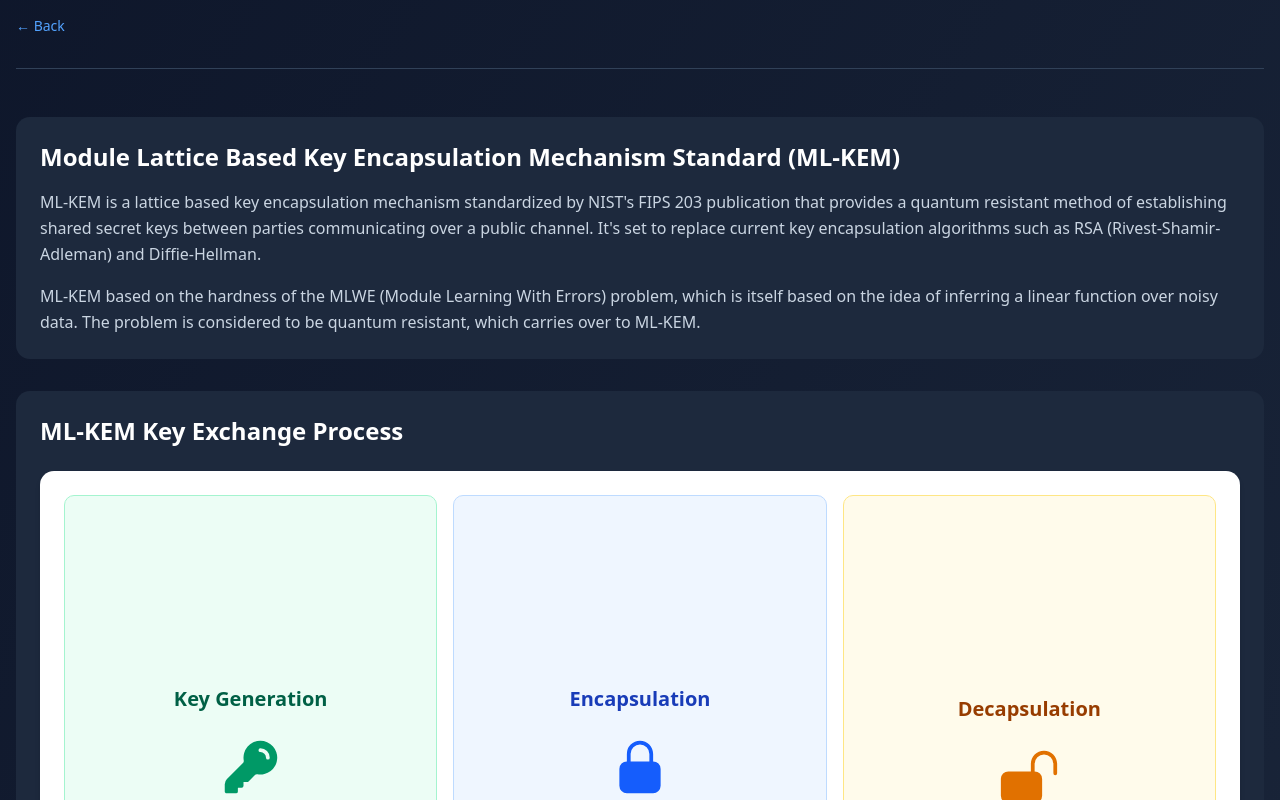
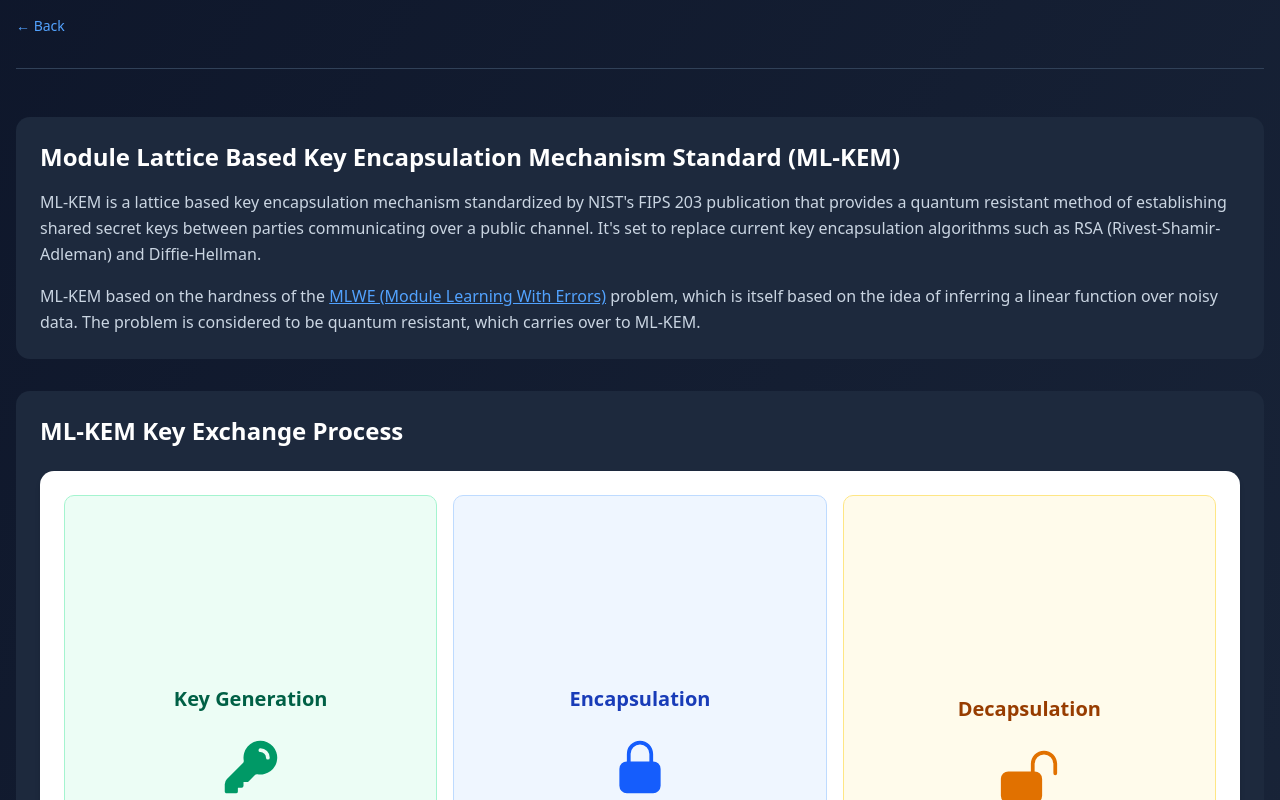
Before and after one commit to micma69/latviz, a Next.js app: page /ml-kem in a window 1280 px wide. Shown: the top 800 px of the page. Built offline with nearby package versions, Linux system fonts and the light colour scheme.

Commit message:
added links

```diff
--- a/app/glossary/page.tsx
+++ b/app/glossary/page.tsx
@@ -79,7 +79,7 @@ export default function Glossary() {
                                         </figcaption>
                                     </figure>
                                     <p className="flex justify-center text-xl text-slate-300 leading-relaxed">
-                                        How is this a lattice-based problem?
+                                        It should be noted that the example of LWE given above is for the search version of the problem. The other version (the decision version) is not relevant to any of the algorithms discussed here.
                                     </p>
                                 </div>
                             ),
--- a/app/ml-dsa/page.tsx
+++ b/app/ml-dsa/page.tsx
@@ -187,7 +187,11 @@ export default function MLDSAPage() {
                         ML-DSA is a lattice-based digital signature algorithm standardized by NIST's FIPS 204 publication that provides a quantum resistant method to generate and verify digital signatures. It's set to replace current digital signature algorithms such as RSA (Rivest-Shamir-Adleman) and ECDSA (Elliptic Curve Digital Signature Algorithm) that are quantum vulnerable.
                     </p>
                     <p className="text-slate-300 leading-relaxed">
-                        ML-DSA is based on the hardness of the MLWE (Module Learning With Errors) problem, which is itself based on the idea of inferring a linear function over noisy data. The problem is considered to be quantum resistant, which carries over to ML-DSA.
+                        ML-DSA is based on the hardness of the{" "}
+                    <Link href="/glossary#latticeproblems" className="text-blue-400 hover:text-blue-300 underline">
+                        MLWE (Module Learning With Errors)
+                    </Link>{" "}
+                    problem, which is itself based on the idea of inferring a linear function over noisy data. The problem is considered to be quantum resistant, which carries over to ML-DSA.
                     </p>
                 </div>
                 <div className="rounded-xl bg-slate-800 p-6 mb-8">
--- a/app/ml-kem/page.tsx
+++ b/app/ml-kem/page.tsx
@@ -1,6 +1,6 @@
 'use client';
 
-import React, { useState, useEffect } from 'react';
+import { useState, useEffect } from 'react';
 import * as pqc from '@/lib/modified-pqc/ml-kem-modified';
 import Link from "next/link";
 import { Button } from "@/components/ui/button";
@@ -198,7 +198,12 @@ export default function MLKEMPage() {
                         ML-KEM is a lattice based key encapsulation mechanism standardized by NIST's FIPS 203 publication that provides a quantum resistant method of establishing shared secret keys between parties communicating over a public channel. It's set to replace current key encapsulation algorithms such as RSA (Rivest-Shamir-Adleman) and Diffie-Hellman.
                     </p>
                     <p className="text-slate-300 leading-relaxed">
-                        ML-KEM based on the hardness of the MLWE (Module Learning With Errors) problem, which is itself based on the idea of inferring a linear function over noisy data. The problem is considered to be quantum resistant, which carries over to ML-KEM.
+                    ML-KEM based on the hardness of the{" "}
+                    <Link href="/glossary#latticeproblems" className="text-blue-400 hover:text-blue-300 underline">
+                        MLWE (Module Learning With Errors)
+                    </Link>{" "}
+                    problem, which is itself based on the idea of inferring a linear function over noisy data. The
+                    problem is considered to be quantum resistant, which carries over to ML-KEM.
                     </p>
                 </div>
                 <div className="rounded-xl bg-slate-800 p-6 mb-8">
```
